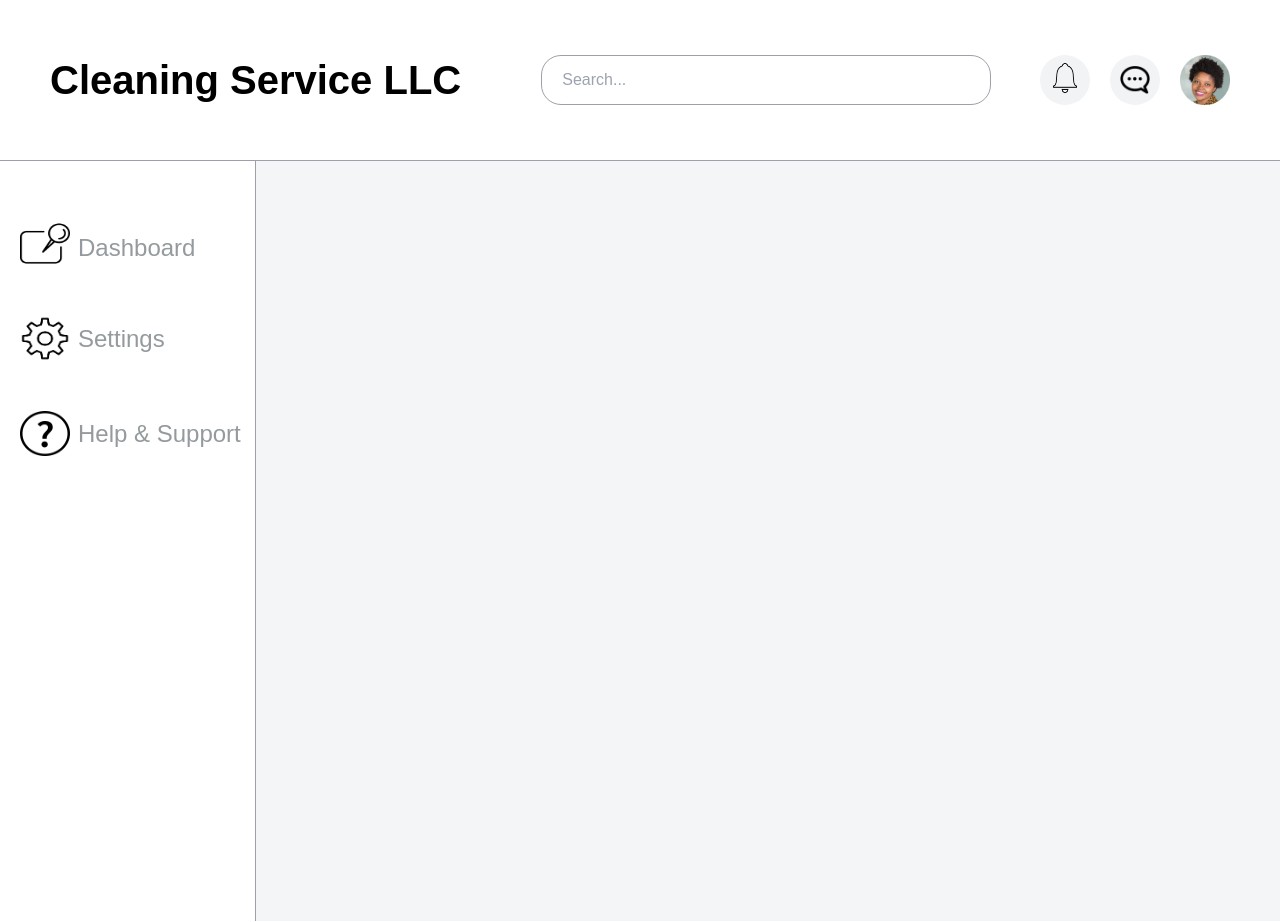
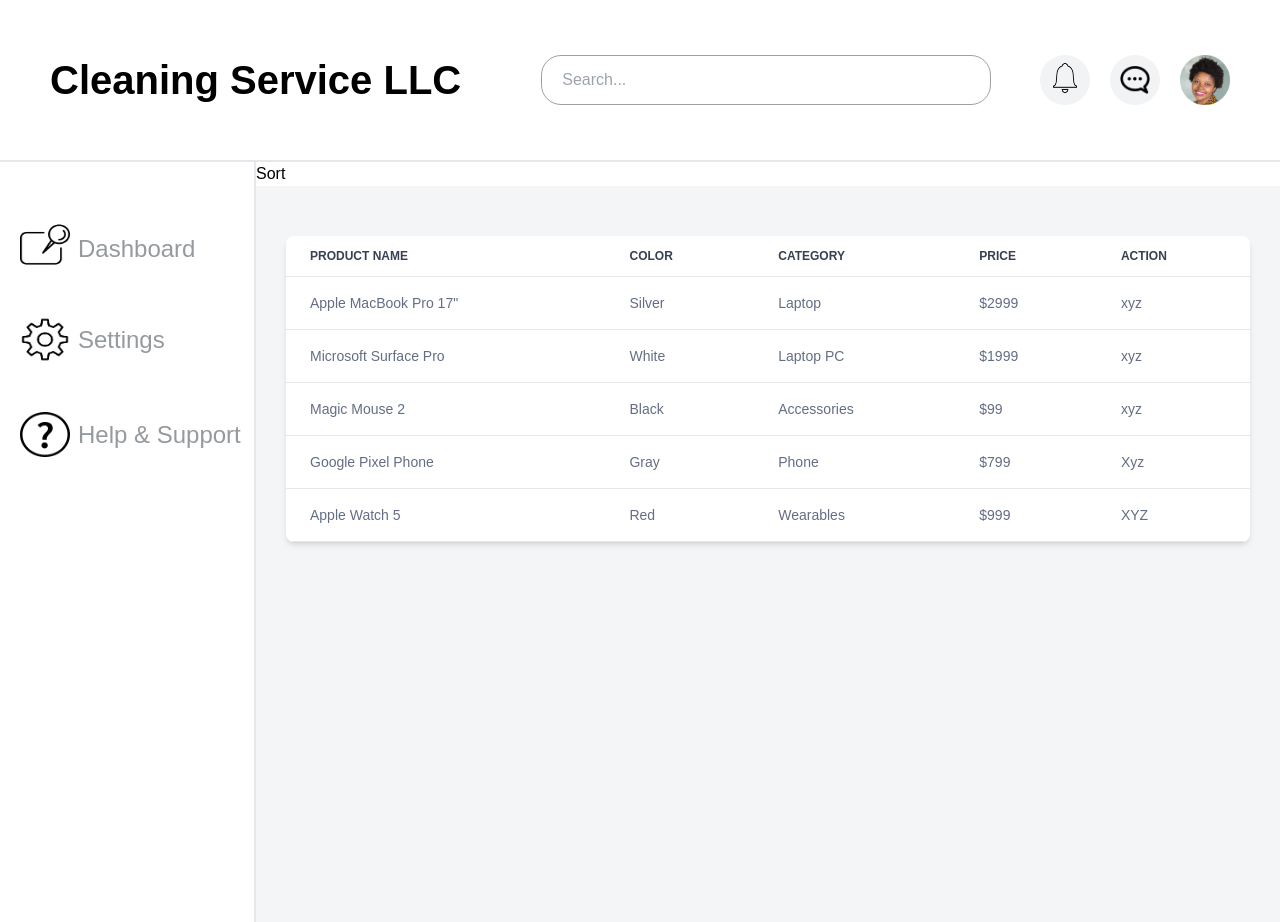
Before and after one commit to khizarkhan345/cleaning-service-cms, a React (Create React App) app: page / in a window 1280 px wide. Built offline with nearby package versions, Linux system fonts and the light colour scheme.

Commit message:
Create DataTable

```diff
--- a/src/App.tsx
+++ b/src/App.tsx
@@ -1,13 +1,18 @@
 import React from "react";
 import TopBar from "./components/TopBar/TopBar";
 import SideBar from "./components/SideBar/SideBar";
+import DataTable from "./components/DataTable/DataTable";
+import SortAndFilter from "./components/SortAndFilter/SortAndFilter";
 import "./App.css";
 
 function App() {
   return (
     <div className="bg-[#F3F5F7]">
       <TopBar />
-      <SideBar />
+      <div className="flex flex-row">
+        <SideBar />
+        <DataTable />
+      </div>
     </div>
   );
 }
--- /dev/null
+++ b/src/components/DataTable/DataTable.tsx
@@ -0,0 +1,99 @@
+import React from "react";
+import SortAndFilter from "../SortAndFilter/SortAndFilter";
+
+const DataTable = () => {
+  return (
+    <div className="w-[80%] ">
+      <SortAndFilter />
+      <div className="pt-[50px] px-[30px]">
+        <div className="relative overflow-x-auto shadow-md sm:rounded-lg">
+          <table className="w-full text-sm text-left rtl:text-right text-white-500 dark:text-white-400">
+            <thead className="text-xs text-gray-700 uppercase bg-white dark:bg-gray-700 dark:text-gray-400 border-b dark:border-gray-700">
+              <tr>
+                <th scope="col" className="px-6 py-3">
+                  Product name
+                </th>
+                <th scope="col" className="px-6 py-3">
+                  Color
+                </th>
+                <th scope="col" className="px-6 py-3">
+                  Category
+                </th>
+                <th scope="col" className="px-6 py-3">
+                  Price
+                </th>
+                <th scope="col" className="px-6 py-3">
+                  Action
+                </th>
+              </tr>
+            </thead>
+            <tbody>
+              <tr className="bg-white border-b dark:border-gray-700">
+                <th
+                  scope="row"
+                  className="px-6 py-4 font-medium text-[#636D84] whitespace-nowrap dark:text-white"
+                >
+                  Apple MacBook Pro 17"
+                </th>
+                <td className="px-6 py-4 text-[#636D84]">Silver</td>
+                <td className="px-6 py-4 text-[#636D84]">Laptop</td>
+                <td className="px-6 py-4 text-[#636D84]">$2999</td>
+                <td className="px-6 py-4 text-[#636D84]">xyz</td>
+              </tr>
+              <tr className="bg-white  border-b dark:border-gray-700">
+                <th
+                  scope="row"
+                  className="px-6 py-4 font-medium text-[#636D84] whitespace-nowrap dark:text-white"
+                >
+                  Microsoft Surface Pro
+                </th>
+                <td className="px-6 py-4 text-[#636D84]">White</td>
+                <td className="px-6 py-4 text-[#636D84]">Laptop PC</td>
+                <td className="px-6 py-4 text-[#636D84]">$1999</td>
+                <td className="px-6 py-4 text-[#636D84]">xyz</td>
+              </tr>
+              <tr className="bg-white border-b dark:border-gray-700">
+                <th
+                  scope="row"
+                  className="px-6 py-4 font-medium text-[#636D84] whitespace-nowrap dark:text-white"
+                >
+                  Magic Mouse 2
+                </th>
+                <td className="px-6 py-4 text-[#636D84]">Black</td>
+                <td className="px-6 py-4 text-[#636D84]">Accessories</td>
+                <td className="px-6 py-4 text-[#636D84]">$99</td>
+                <td className="px-6 py-4 text-[#636D84]">xyz</td>
+              </tr>
+              <tr className="bg-white border-b dark:border-gray-700">
+                <th
+                  scope="row"
+                  className="px-6 py-4 font-medium text-[#636D84] whitespace-nowrap dark:text-white"
+                >
+                  Google Pixel Phone
+                </th>
+                <td className="px-6 py-4 text-[#636D84]">Gray</td>
+                <td className="px-6 py-4 text-[#636D84]">Phone</td>
+                <td className="px-6 py-4 text-[#636D84]">$799</td>
+                <td className="px-6 py-4 text-[#636D84]">Xyz</td>
+              </tr>
+              <tr className="bg-white border-b dark:border-gray-700">
+                <th
+                  scope="row"
+                  className="px-6 py-4 font-medium text-[#636D84] whitespace-nowrap dark:text-white"
+                >
+                  Apple Watch 5
+                </th>
+                <td className="px-6 py-4 text-[#636D84]">Red</td>
+                <td className="px-6 py-4 text-[#636D84]">Wearables</td>
+                <td className="px-6 py-4 text-[#636D84]">$999</td>
+                <td className="px-6 py-4 text-[#636D84]">XYZ</td>
+              </tr>
+            </tbody>
+          </table>
+        </div>
+      </div>
+    </div>
+  );
+};
+
+export default DataTable;
--- a/src/components/SideBar/SideBar.tsx
+++ b/src/components/SideBar/SideBar.tsx
@@ -5,7 +5,7 @@ import settingIcon from "../../images/settings-icon.png";
 
 const SideBar = () => {
   return (
-    <div className="w-[20%] h-[760px] border-r-[1px] border-[#9F9FA7] pl-[20px] pt-[60px] bg-[#fff]">
+    <div className="w-[20%] h-[760px] border-r-[2px] dark:border-gray-700 pl-[20px] pt-[60px] bg-[#fff]">
       <div className="flex flex-row justify-start items-center mb-[50px]">
         <img
           src={dashboardIcon}
--- /dev/null
+++ b/src/components/SortAndFilter/SortAndFilter.tsx
@@ -0,0 +1,11 @@
+import React from "react";
+
+const SortAndFilter = () => {
+  return (
+    <div className="bg-white">
+      <h1>Sort</h1>
+    </div>
+  );
+};
+
+export default SortAndFilter;
--- a/src/components/TopBar/TopBar.tsx
+++ b/src/components/TopBar/TopBar.tsx
@@ -5,7 +5,7 @@ import TestimonialImage from "../../images/TestimonialImage1.png";
 
 const TopBar = () => {
   return (
-    <div className="flex flex-row justify-between items-center px-[50px] py-[50px] border-b-[0.5px] border-[#9F9FA7] bg-[#fff]">
+    <div className="flex flex-row justify-between items-center px-[50px] py-[50px] border-b-[2px] dark:border-gray-700 bg-[#fff]">
       <div className="flex items-center">
         <h1 className="text-[40px] font-bold">Cleaning Service LLC</h1>
         <div className="ml-[80px]">
```
